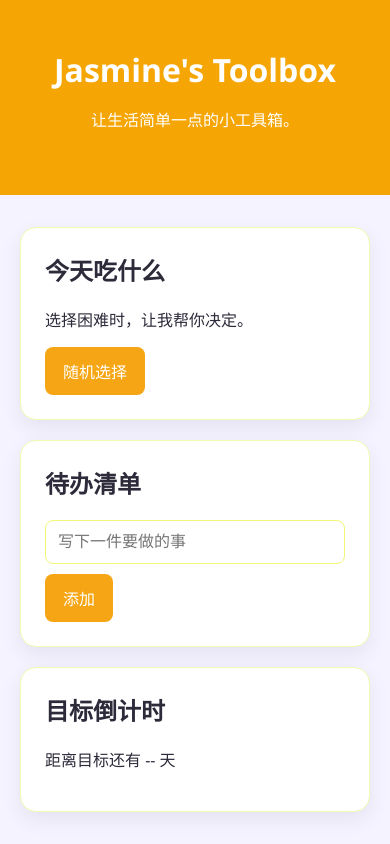
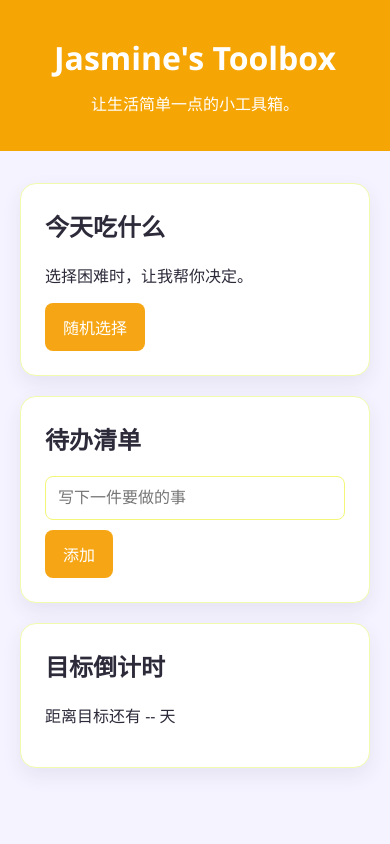
Before and after one commit to jasmine20020224-sketch/jasmine-toolbox, a plain HTML site: page index.html in a window 390 px wide. Drawn offline with Linux system fonts and the light colour scheme.

Commit message:
style: add responsive card layout

```diff
--- a/style.css
+++ b/style.css
@@ -18,12 +18,24 @@ header {
 
 header h1 {
   margin: 0;
+  font-size: 40px;
+  font-weight: 700;
+}
+
+header p {
+  margin-top: 12px;
+  margin-bottom: 0;
+  font-size: 18px;
+  font-weight: 400;
 }
 
 main {
-  max-width: 760px;
+  max-width: 1100px;
   margin: 32px auto;
   padding: 0 20px;
+  display: grid;
+  grid-template-columns: repeat(3, 1fr);
+  gap: 20px;
 }
 
 .tool-card {
@@ -31,7 +43,6 @@ main {
   border: 1px solid #f1faad;
   border-radius: 16px;
   padding: 24px;
-  margin-bottom: 20px;
   box-shadow: 0 8px 20px rgba(55, 45, 90, 0.08);
 }
 
@@ -61,3 +72,27 @@ button {
 button:hover {
   background-color: #f68505;
 }
+
+@media (max-width: 900px) {
+  main {
+    grid-template-columns: repeat(2, 1fr);
+  }
+}
+
+@media (max-width: 620px) {
+  main {
+    grid-template-columns: 1fr;
+  }
+
+  header {
+    padding: 36px 16px;
+  }
+
+  header h1 {
+    font-size: 32px;
+  }
+
+  header p {
+    font-size: 16px;
+  }
+}
```
Also changed, not shown: 1 other file.
